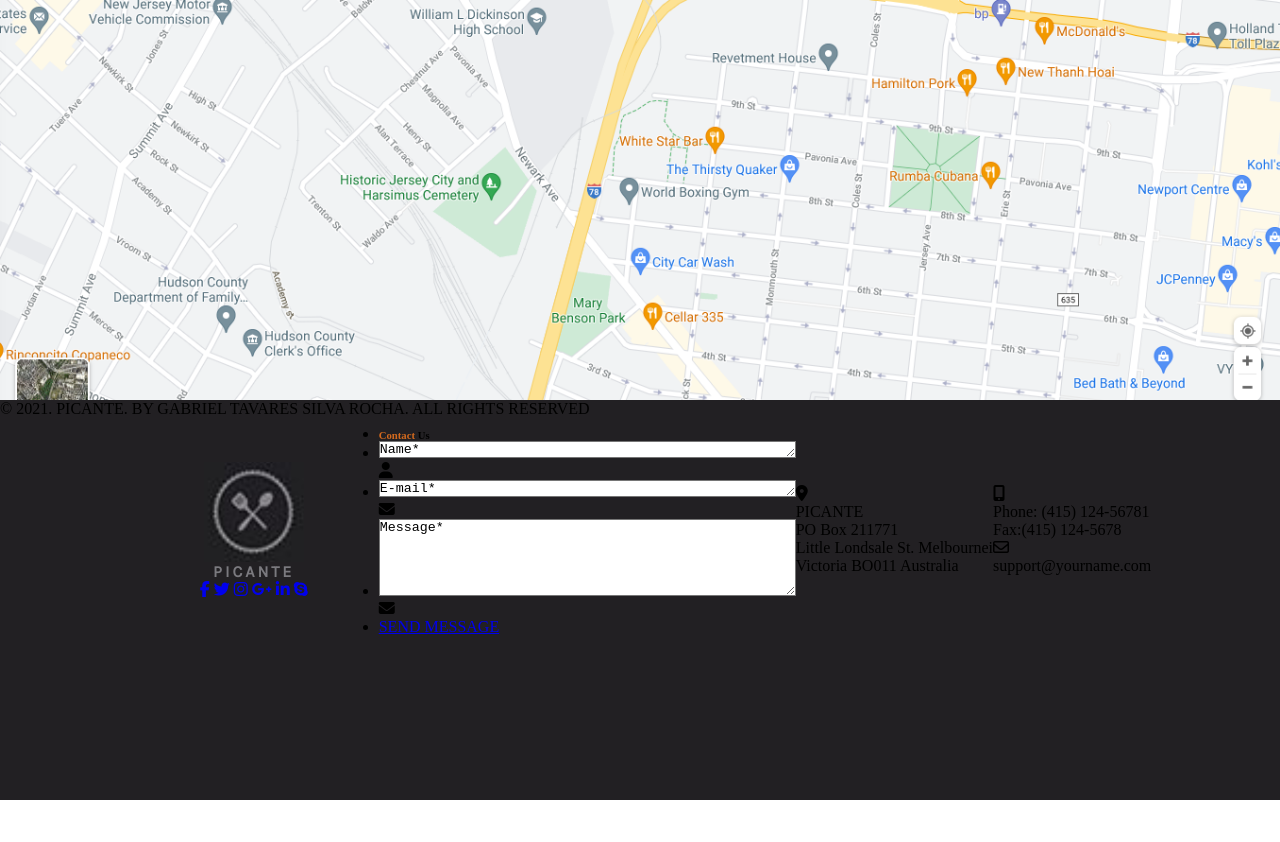
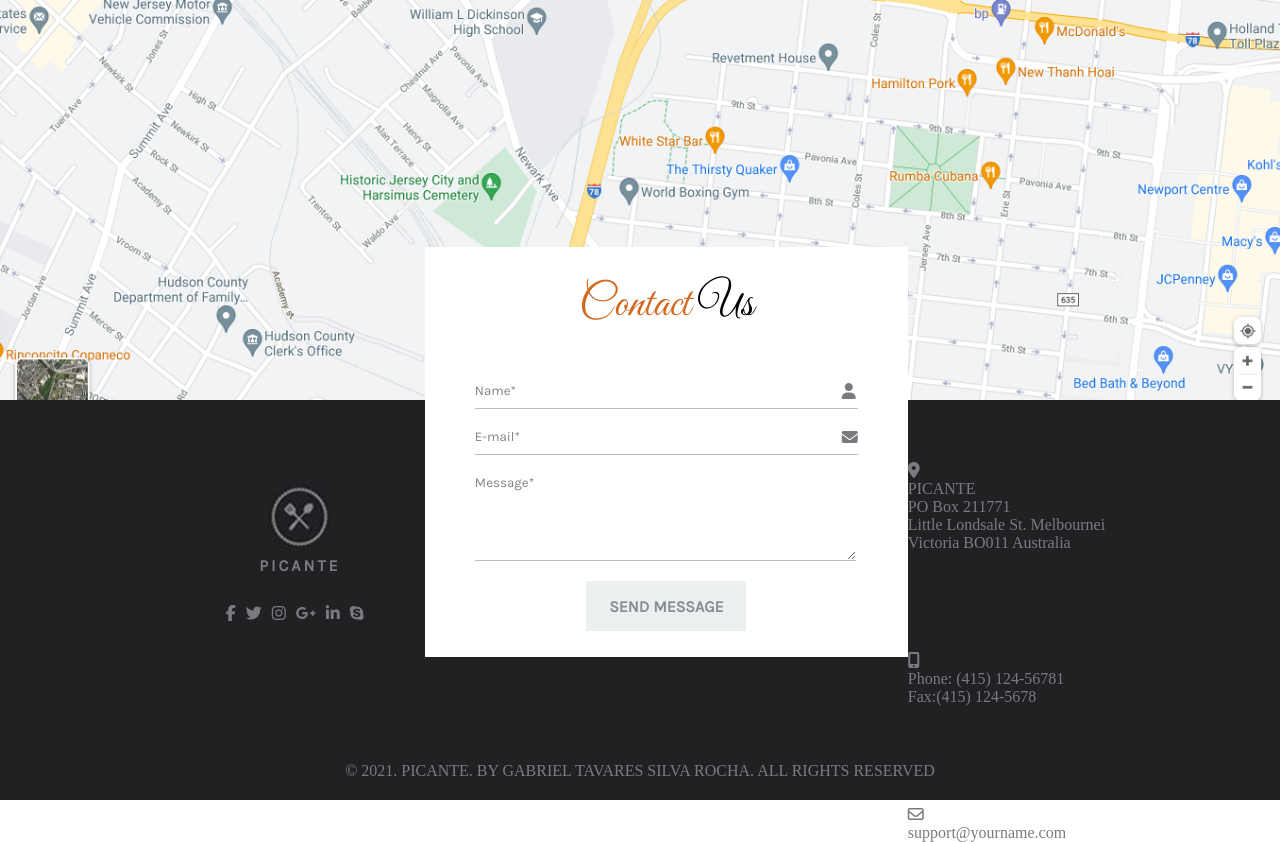
Before and after one commit to GabrielTSR/Picante-restaurante, a plain HTML site: page shop.html in a window 1280 px wide. Before the commit the page ends 800 px from the top, so only its background shows below. Drawn offline with Linux system fonts and the light colour scheme.

Commit message:
contact us em andamento

```diff
--- a/home.css
+++ b/home.css
@@ -8,6 +8,7 @@ body {
     background-color: black;
     height: 100vh;
     width: 90vw;
+    overflow-x: hidden;
 }
 
 main div {
@@ -41,15 +42,20 @@ main div {
 }
 
 .tasty {
-    display: flex;
     color: white;
+    position: relative;
+    bottom: 100px;
 }
 
 .tastyPassion {
     display: flex;
-    position: absolute;
-    left: 29vw;
-    top: 20vh;
+    width: 100vw;
+    top: 35vh;
+    height: 150px;
+    align-items: center;
+    justify-content: flex-start;
+    position: relative;
+    padding-left: 140px;
 }
 
 .losango20,
--- a/shop.css
+++ b/shop.css
@@ -23,23 +23,31 @@
 
 .fundoPreto {
     height: 50vh;
+    display: flex;
+    flex-direction: column;
+    align-items: center;
+    justify-content: flex-end;
+    color: rgb(123, 122, 127);
+}
+
+.fundoPreto>:last-child {
+    padding-bottom: 20px;
 }
 
 .dadosAbsolute {
     position: absolute;
     display: flex;
     flex-direction: row;
-    top: 30vh;
+    top: 24vh;
     height: 65vh;
-    width: 100vw;
     justify-content: center;
     align-items: center;
 }
 
-.dadosAbsolute>* {
-    display: flex;
+.redesSociaisBlock,
+.enderecos {
     position: relative;
-    top: 30px;
+    top: 100px;
 }
 
 .redesSociaisBlock {
@@ -47,6 +55,17 @@
     flex-direction: column;
     align-items: center;
     color: white;
+    gap: 30px;
+}
+
+.redesSociaisBlock a {
+    color: rgb(123, 122, 127);
+    text-decoration: none;
+}
+
+.redesSociaisBlock a:hover {
+    color: chocolate;
+    transition: all 1s;
 }
 
 .redesSociaisBlock>a:first-of-type {
@@ -55,10 +74,9 @@
     align-items: center;
     justify-content: center;
     width: 250px;
-    text-decoration: none;
-    color: rgb(123, 122, 127);
     font-family: 'Karla', sans-serif;
     font-weight: bolder;
+    gap: 4px;
 }
 
 .PicanteAndLogo p {
@@ -66,10 +84,97 @@
 }
 
 .PicanteAndLogo img {
-    height: 100px;
-    width: 100px;
+    height: 70px;
+    width: 70px;
+}
+
+.todasAsRedesSociais {
+    display: flex;
+    flex-direction: row;
+    justify-content: center;
+    width: 100%;
+}
+
+.todasAsRedesSociais a {
+    letter-spacing: 10px;
+}
+
+.campoCadastro {
+    display: block;
+    background-color: white;
+    list-style: none;
+    height: 350px;
+    padding: 30px;
+}
+
+.campoCadastro ul {
+    list-style: none;
+}
+
+.campoCadastro h6 {
+    display: flex;
+    flex-direction: row;
+    font-family: 'Great Vibes', cursive;
+    font-size: 45px;
+    font-weight: 1;
+    width: 100%;
+    color: black;
+    justify-content: center;
+    padding-bottom: 30px;
 }
 
 .letraLaranja {
     color: chocolate;
 }
+
+.linhaCaixaTextoIcon {
+    display: flex;
+    border-bottom: 1px solid rgba(123, 122, 127, 0.5);
+    margin: 20px;
+}
+
+.linhaCaixaTextoIcon textarea {
+    resize: none;
+    border: none;
+}
+
+.linhaCaixaTexto textarea {
+    display: flex;
+    width: 90%;
+    border: none;
+    border-bottom: 1px solid rgba(123, 122, 127, 0.5);
+    margin: 20px;
+}
+
+.linhaCaixaTextoIcon textarea,
+.linhaCaixaTexto textarea {
+    font-family: 'Karla', sans-serif;
+    padding-bottom: 10px;
+    color: gray
+}
+
+.campoCadastro ul li:last-child {
+    display: flex;
+    width: 100%;
+    height: 100%;
+    justify-content: center;
+}
+
+.sendMessage {
+    display: flex;
+    font-family: 'Karla', sans-serif;
+    text-decoration: none;
+    font-weight: bold;
+    align-items: center;
+    justify-content: center;
+    color: rgb(133, 142, 147);
+    height: 50px;
+    width: 160px;
+    background-color: rgb(235, 239, 240);
+}
+
+.sendMessage:hover {
+    color: rgb(235, 239, 240);
+    background-color: rgb(133, 142, 147);
+    transition: all 1s;
+}
--- a/shop.html
+++ b/shop.html
@@ -54,19 +54,18 @@
                     <li>
                         <h6><span class="letraLaranja">Contact</span>&nbsp;Us</h6>
                     </li>
-                    <li>
-                        <textarea class="caixaDeTexto" rows="1" cols="50" style="background-color: #ffffff">Name*</textarea>
+                    <li class="linhaCaixaTextoIcon">
+                        <textarea rows="1" cols="50" style="background-color: #ffffff">Name*</textarea>
                         <p><i class="fas fa-user"></i></p>
                     </li>
-                    <li>
-                        <textarea class="caixaDeTexto" rows="1" cols="50" style="background-color: #ffffff">E-mail*</textarea>
+                    <li class="linhaCaixaTextoIcon">
+                        <textarea rows="1" cols="50" style="background-color: #ffffff">E-mail*</textarea>
                         <p><i class="fas fa-envelope"></i></p>
                     </li>
-                    <li>
-                        <textarea class="caixaDeTexto" rows="5" cols="50" style="background-color: #ffffff">Message*</textarea>
-                        <p><i class="fas fa-envelope"></i></p>
+                    <li class="linhaCaixaTexto">
+                        <textarea class="caixaMensagem" rows="5" cols="50" style="background-color: #ffffff">Message*</textarea>
                     </li>
-                    <li><a href="#" class="sendMessage">SEND MESSAGE</a></li>
+                    <li class="buttonSpace"><a href="#" class="sendMessage">SEND MESSAGE</a></li>
                 </ul>
 
             </div>
@@ -109,8 +108,9 @@
                 </div>
 
             </div>
-
         </div>
         <p>&copy; 2021. PICANTE. BY GABRIEL TAVARES SILVA ROCHA. ALL RIGHTS RESERVED</p>
+    </div>
+
 
 </html>
```
